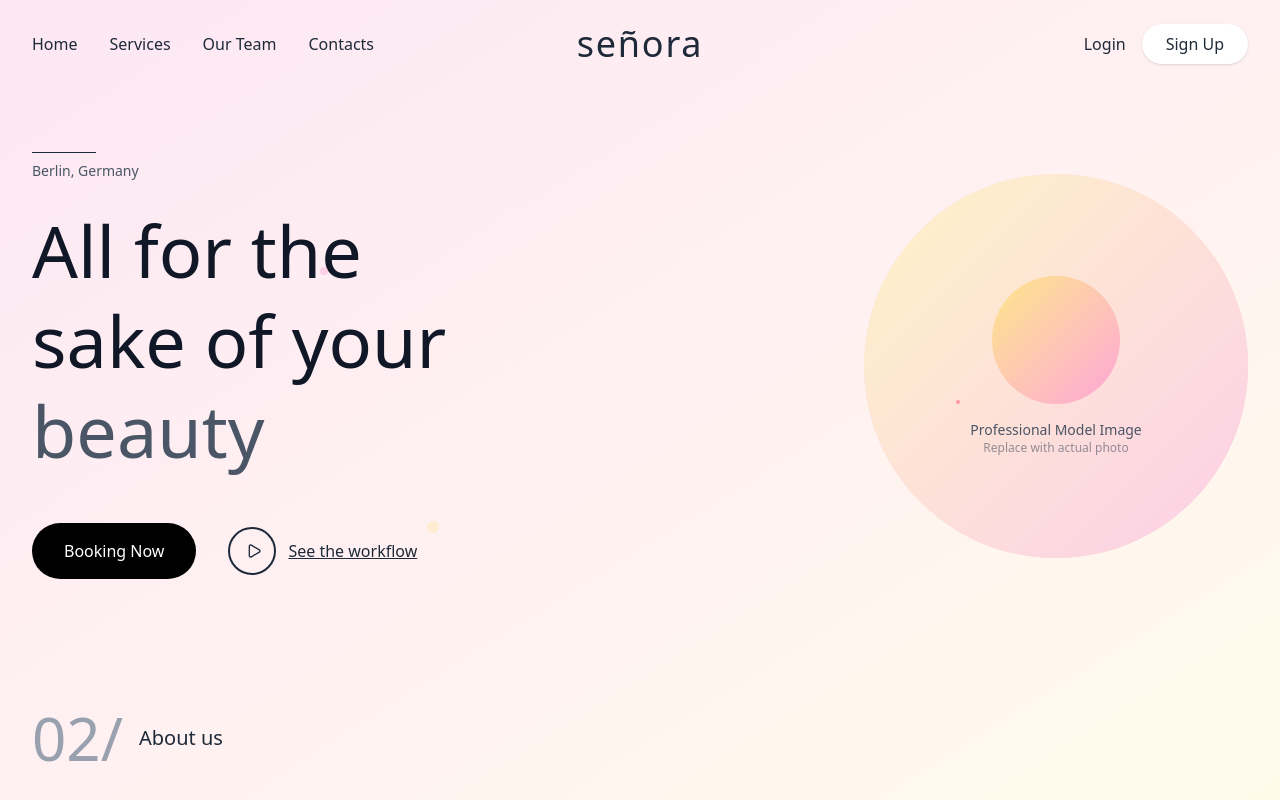
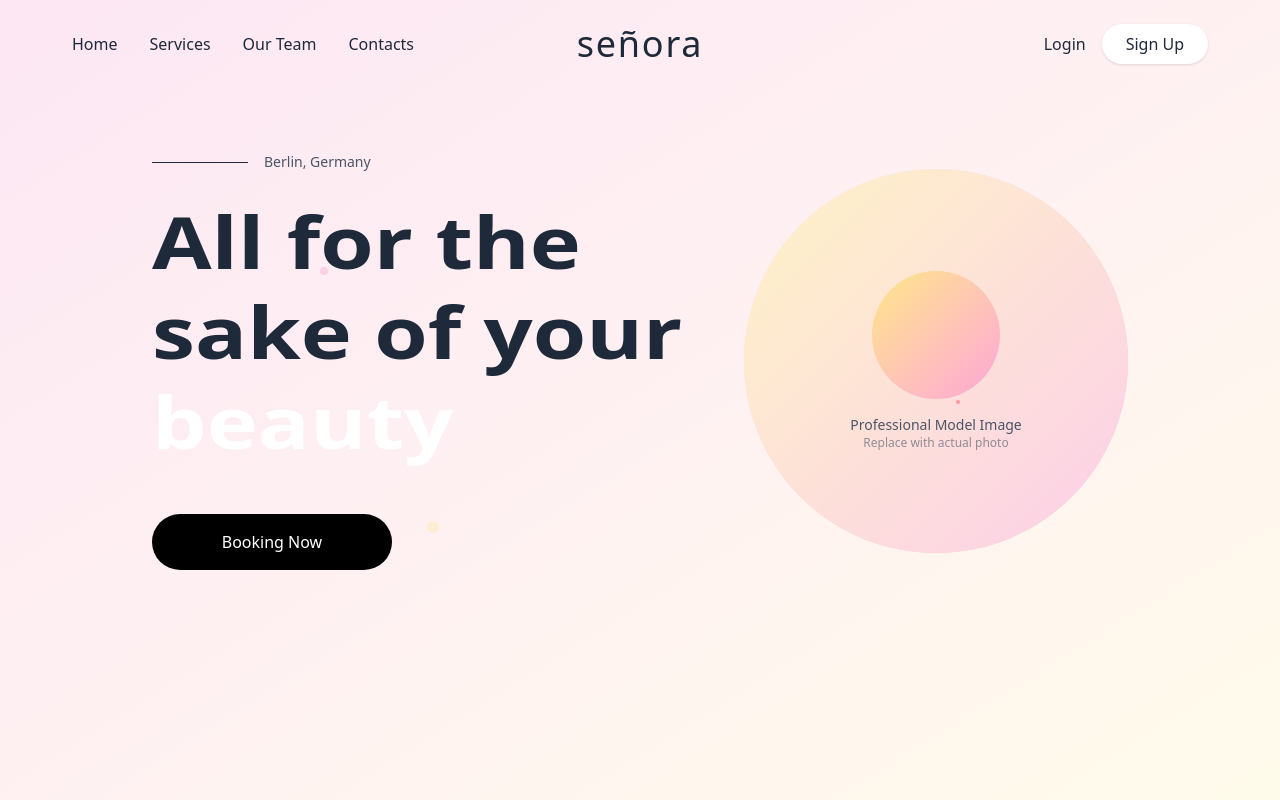
Before and after one commit to AllanKariuki/marketing-app, a React (Vite) app: page /beauty-salon in a window 1280 px wide. Built offline with nearby package versions, Linux system fonts and the light colour scheme.

Commit message:
feat: enhanced hero section with better styling

```diff
--- a/src/components/BeautySalonLanding.tsx
+++ b/src/components/BeautySalonLanding.tsx
@@ -1,11 +1,10 @@
 import React from 'react';
-import { Play } from 'lucide-react';
 
 const BeautySalonLanding: React.FC = () => {
   return (
     <div className="min-h-screen bg-gradient-to-br from-pink-100 via-rose-50 to-amber-50">
       {/* Navigation */}
-      <nav className="flex items-center justify-between px-8 py-6">
+      <nav className="flex items-center justify-between px-8 py-6 mx-10">
         <div className="flex items-center space-x-8">
           <a href="#" className="text-gray-800 hover:text-gray-600 transition-colors">Home</a>
           <a href="#" className="text-gray-800 hover:text-gray-600 transition-colors">Services</a>
@@ -31,31 +30,25 @@ const BeautySalonLanding: React.FC = () => {
       </nav>
 
       {/* Main Content */}
-      <div className="flex items-center justify-between px-8 mt-16">
+      <div className="flex items-center justify-between px-8 mt-16 mx-30">
         {/* Left Content */}
         <div className="flex-1 max-w-2xl">
-          <div className="mb-6">
-            <div className="w-16 h-px bg-gray-800 mb-2"></div>
+          <div className="mb-6 flex gap-4 items-center">
+            <div className="w-24 text-center h-px bg-gray-800"></div>
             <p className="text-sm text-gray-600 font-light">Berlin, Germany</p>
           </div>
 
-          <h2 className="text-7xl font-light text-gray-900 leading-tight mb-12">
+          <h2 className="text-7xl font-semibold text-gray-800 leading-tight mb-12 scale-x-120 origin-left">
             All for the<br />
             sake of your<br />
-            <span className="text-gray-600">beauty</span>
+            <span className="text-white font-semibold">beauty</span>
           </h2>
 
           <div className="flex items-center space-x-8">
-            <button className="bg-black text-white px-8 py-4 rounded-full hover:bg-gray-800 transition-colors">
+            <button className="bg-black w-60 text-white px-8 py-4 rounded-full hover:bg-gray-800 transition-colors">
               Booking Now
             </button>
 
-            <button className="flex items-center space-x-3 text-gray-800 hover:text-gray-600 transition-colors group">
-              <div className="w-12 h-12 rounded-full border-2 border-gray-800 flex items-center justify-center group-hover:border-gray-600 transition-colors">
-                <Play size={16} className="ml-1" />
-              </div>
-              <span className="font-light underline">See the workflow</span>
-            </button>
           </div>
         </div>
 
@@ -79,16 +72,6 @@ const BeautySalonLanding: React.FC = () => {
         </div>
       </div>
 
-      {/* Bottom Section */}
-      <div className="absolute bottom-8 left-8">
-        <div className="flex items-center space-x-4">
-          <span className="text-6xl font-light text-gray-400">02/</span>
-          <div>
-            <h3 className="text-xl font-light text-gray-800">About us</h3>
-          </div>
-        </div>
-      </div>
-
       {/* Decorative Elements */}
       <div className="absolute top-1/3 left-1/4 w-2 h-2 rounded-full bg-pink-300 opacity-40"></div>
       <div className="absolute top-1/2 right-1/4 w-1 h-1 rounded-full bg-rose-400 opacity-60"></div>
```
